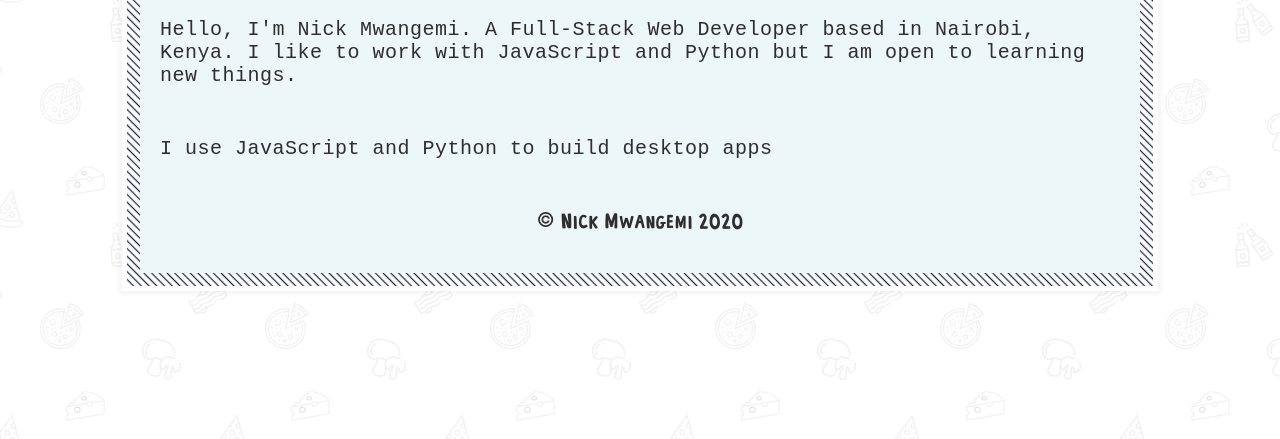
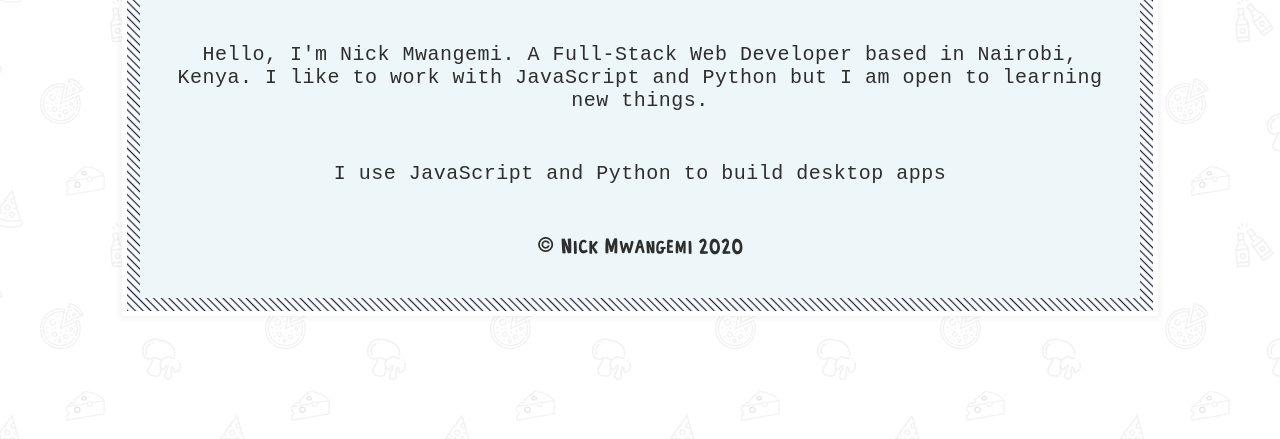
Before and after one commit to nickmwangemi/nickmwangemi.github.io, a Gatsby site in the folder gatsby/: page / in a window 1280 px wide. Shown: the part 361-800 px from the top of the page. Built offline with nearby package versions, Linux system fonts and the light colour scheme; Gatsby itself is replaced by a stand-in of ours.

Commit message:
Align center text content on homepage

```diff
--- a/gatsby/src/pages/index.js
+++ b/gatsby/src/pages/index.js
@@ -4,8 +4,9 @@ import useInterval from '../lib/useInterval'
 
 const TagLine = styled.p`
 	font-family: monospace;
-	margin-top: 25px;
+	margin-top: 50px;
 	margin-bottom: 50px;
+	text-align: center;
 `
 
 const HomePage = () => {
```
